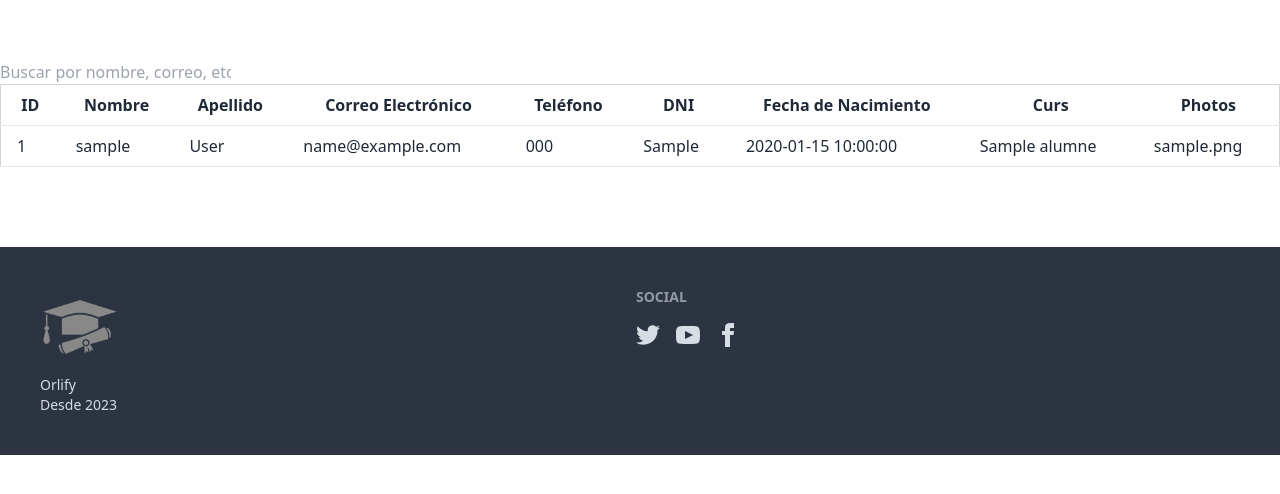
After one commit to RomanMysyura/Orlify, a PHP site: template App/Views/cercador.php in a window 1280 px wide. The commit adds this page. Shown: the top 494 px of the page. Run offline with PHP 8.4, Linux system fonts and the light colour scheme; the template is opened without the code that fills it: most values are stand-ins (such as "Sample title", 1, 10 or a date in 2020).

Commit message:
get alumnes by professor

```diff
--- /dev/null
+++ b/App/Views/cercador.php
@@ -0,0 +1,77 @@
+<!DOCTYPE html>
+<html lang="en">
+
+<head>
+    <meta charset="UTF-8">
+    <meta name="viewport" content="width=device-width, initial-scale=1.0">
+    <link rel="stylesheet" href="/main.css">
+
+    <title>Document</title>
+</head>
+
+<body>
+    <?php include "navbar.php" ?>
+    <div class="ml-0 w-full">
+        <div class="editar_usuari">
+            <input type="text" id="searchInput" placeholder="Buscar por nombre, correo, etc.">
+            <table class="bg-white border border-gray-300 w-full">
+                <thead>
+                    <tr>
+                        <th class="py-2 px-4 border-b">ID</th>
+                        <th class="py-2 px-4 border-b">Nombre</th>
+                        <th class="py-2 px-4 border-b">Apellido</th>
+                        <th class="py-2 px-4 border-b">Correo Electrónico</th>
+                        <th class="py-2 px-4 border-b">Teléfono</th>
+                        <th class="py-2 px-4 border-b">DNI</th>
+                        <th class="py-2 px-4 border-b">Fecha de Nacimiento</th>
+                        <th class="py-2 px-4 border-b">Curs</th>
+                        <th class="py-2 px-4 border-b">Photos</th>
+                    </tr>
+                </thead>
+
+                <tbody id="tableBody">
+                    <?php foreach ($alumnes as $alumne): ?>
+                    <tr>
+                        <td class="py-2 px-4 border-b"><?= $alumne['user_id'] ?></td>
+                        <td class="py-2 px-4 border-b"><?= $alumne['user_name'] ?></td>
+                        <td class="py-2 px-4 border-b"><?= $alumne['user_surname'] ?></td>
+                        <td class="py-2 px-4 border-b"><?= $alumne['user_email'] ?></td>
+                        <td class="py-2 px-4 border-b"><?= $alumne['user_phone'] ?></td>
+                        <td class="py-2 px-4 border-b"><?= $alumne['user_dni'] ?></td>
+                        <td class="py-2 px-4 border-b"><?= $alumne['user_birth_date'] ?></td>
+                        <td class="py-2 px-4 border-b"><?= $alumne['group_name'] ?></td>
+                        <td class="py-2 px-4 border-b"><?= $alumne['photo_url'] ?></td>
+                    </tr>
+                    <?php endforeach; ?>
+                </tbody>
+            </table>
+        </div>
+    </div>
+
+    <?php include "footer.php" ?>
+
+    <script>
+        // Obtener la referencia del campo de búsqueda y la tabla
+        var searchInput = document.getElementById('searchInput');
+        var tableBody = document.getElementById('tableBody');
+
+        // Agregar un evento de escucha al campo de búsqueda
+        searchInput.addEventListener('input', function () {
+            // Obtener el valor del campo de búsqueda
+            var searchText = searchInput.value.toLowerCase();
+
+            // Filtrar las filas de la tabla
+            var rows = tableBody.getElementsByTagName('tr');
+            for (var i = 0; i < rows.length; i++) {
+                var row = rows[i];
+                // Obtener el contenido de la fila y convertirlo a minúsculas
+                var rowText = row.textContent.toLowerCase();
+
+                // Ocultar o mostrar la fila según el criterio de búsqueda
+                row.style.display = rowText.includes(searchText) ? '' : 'none';
+            }
+        });
+    </script>
+</body>
+
+</html>
--- a/App/Views/navbar.php
+++ b/App/Views/navbar.php
@@ -35,6 +35,7 @@
                                 <ul class="p-2 shadow menu dropdown-content z-[1] bg-base-100 rounded-box w-52">
                                     <li><a href="/perfil">Editar dades</a></li>
                                     <li><a href="/carnet">Carnet</a></li>
+                                    <li><a href="/cercador">Els meus alumnes</a></li>
                                 </ul>
                             </details>
                             <a href="/panel-de-control"
--- a/public/index.php
+++ b/public/index.php
@@ -44,6 +44,7 @@ $app->get("carnet", [UserController::class,"carnetUser"]);
 $app->get("photo", [UserController::class,"photoUser"]);
 $app->get("orles", [OrlesControllers::class,"orles"]);
 $app->get("contactar", [NavigationController::class,"contactar"]);
+$app->get("cercador", [UserController::class,"cercador"]);
 $app->get("editar-orles", [OrlesControllers::class,"editarOrles"]);
 $app->post("register", [UserController::class,"register"]);
 $app->post("randomuser", [UserController::class,"randomuser"]);
--- a/public/main.css
+++ b/public/main.css
@@ -2447,6 +2447,9 @@ html {
 .mt-8 {
   margin-top: 2rem;
 }
+.ml-2 {
+  margin-left: 0.5rem;
+}
 .block {
   display: block;
 }
@@ -2551,9 +2554,6 @@ html {
 }
 .flex-grow {
   flex-grow: 1;
-}
-.cursor-pointer {
-  cursor: pointer;
 }
 .resize-none {
   resize: none;
@@ -3000,10 +3000,6 @@ html {
   --tw-bg-opacity: 1;
   background-color: rgb(37 99 235 / var(--tw-bg-opacity));
 }
-.hover\:bg-blue-700:hover {
-  --tw-bg-opacity: 1;
-  background-color: rgb(29 78 216 / var(--tw-bg-opacity));
-}
 .hover\:bg-blue-800:hover {
   --tw-bg-opacity: 1;
   background-color: rgb(30 64 175 / var(--tw-bg-opacity));
```
Also changed, not shown: App/Controllers/UserController.php (+20 -0 lines), App/models/usersPDO.php (+33 -0 lines), App/Controllers/NavigationController.php (line endings or trailing spaces).
